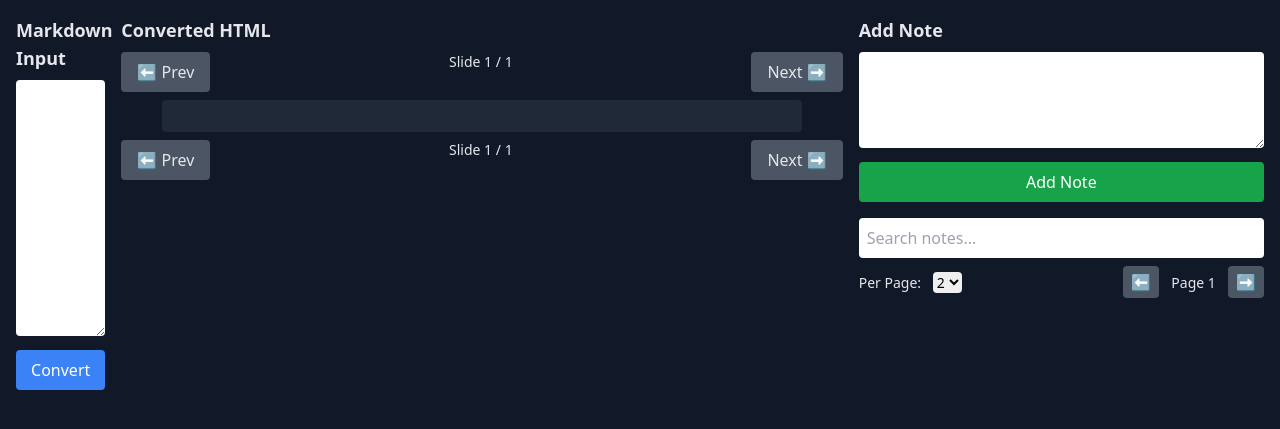
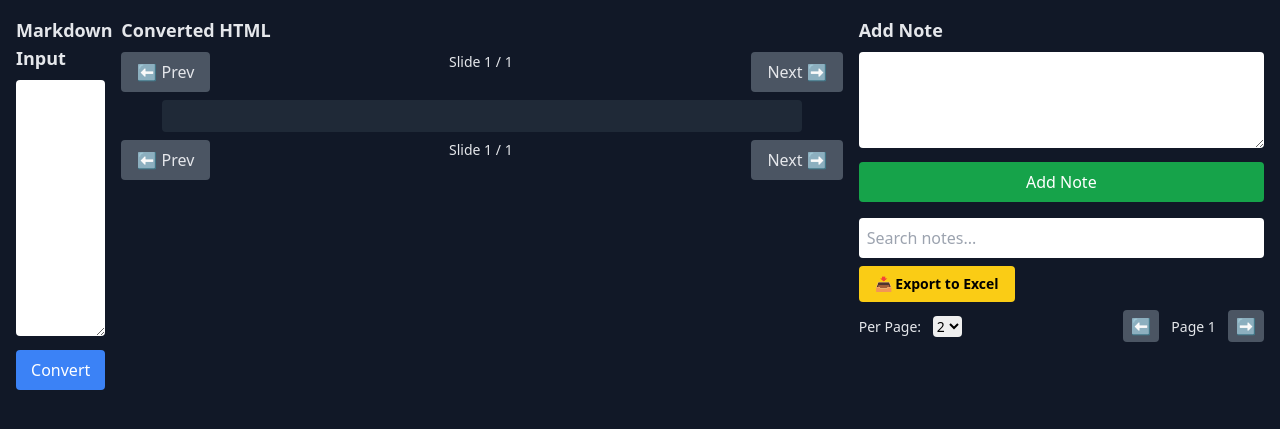
Before and after one commit to gauravsharrma/flask-notes-app, a Flask app: page / in a window 1280 px wide. Shown: the top 429 px of the page. Run offline with Flask 3, Linux system fonts and the light colour scheme; data that the repository does not hold is empty; some libraries are stand-ins or nearby versions.

Commit message:
Update index.html

```diff
--- a/templates/index.html
+++ b/templates/index.html
@@ -43,12 +43,14 @@
     </div>
 
     <!-- Column 3: Notes Section -->
-    <div class="col-span-4">
+    <div class="col-span-12 lg:col-span-4">
       <h2 class="text-lg font-semibold mb-2">Add Note</h2>
       <textarea id="noteInput" class="w-full h-24 p-2 text-black rounded mb-2"></textarea>
       <button onclick="addNote()" class="w-full bg-green-600 hover:bg-green-700 text-white py-2 rounded mb-4">Add Note</button>
 
       <input type="text" id="searchInput" placeholder="Search notes..." class="w-full p-2 text-black rounded mb-2" oninput="searchNotes()">
+
+      <a href="/export/excel" class="inline-block mb-2 bg-yellow-400 hover:bg-yellow-500 text-black px-4 py-2 rounded font-semibold text-sm">📥 Export to Excel</a>
 
       <div id="notesContainer" class="space-y-2"></div>
 
```
